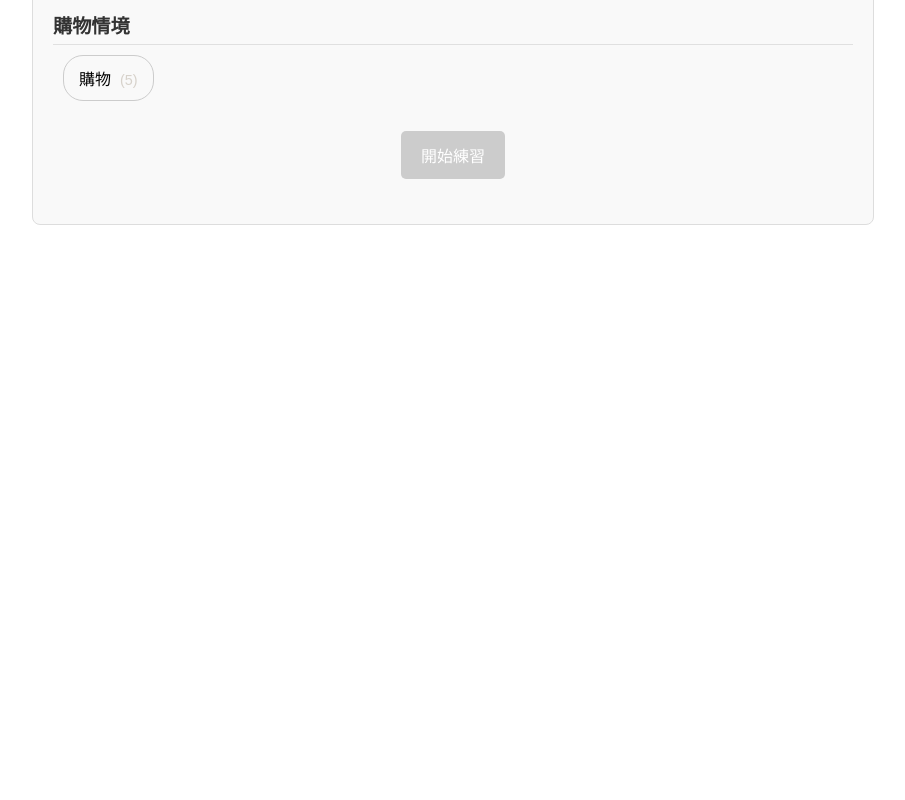
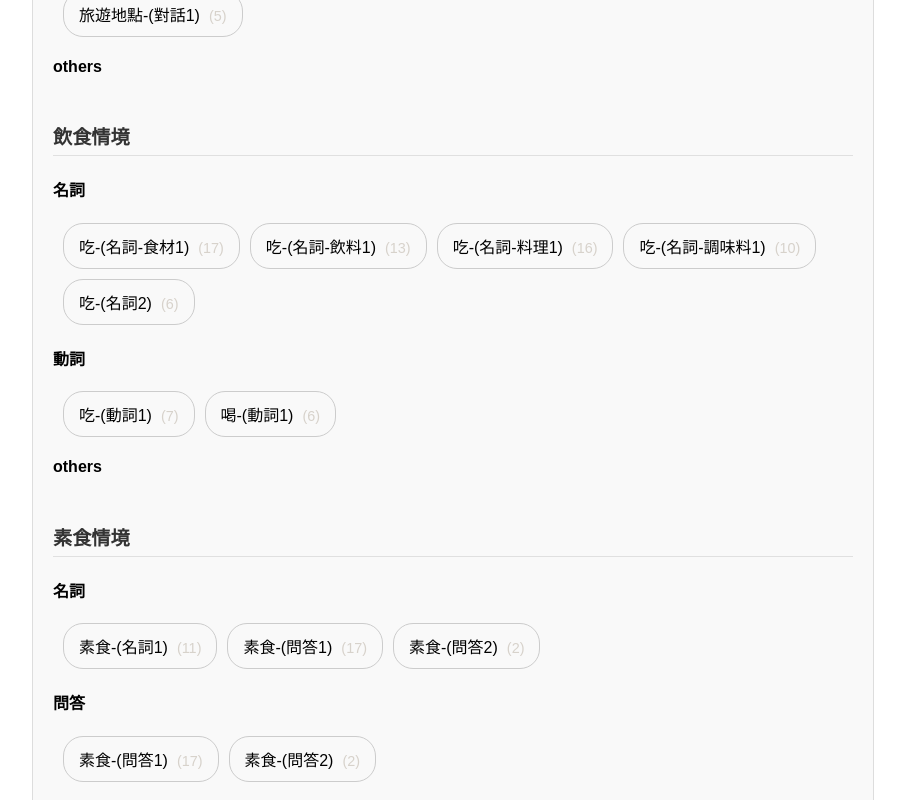
Before and after one commit to GotNeil/Lang, a React (Create React App) app: page / in a window 1280 px wide. Shown: the part 900-1700 px from the top of the page, without its empty margins (187-1092 px from the left). Before the commit the page ends 1145 px from the top, so only its background shows below. Built offline with nearby package versions, Linux system fonts and the light colour scheme; the HTML template or start-up script is replaced by a standard one.

Commit message:
adj : subcategory 結構調整

```diff
--- a/src/App.js
+++ b/src/App.js
@@ -114,14 +114,24 @@ function App() {
       .then(response => response.json())
       .then(groups => {
         const promises = groups.map(group => {
-          const filePromises = group.files.map(name =>
+          const subcategoryPromises = group.subcategory.map(subcategory => {
+            const filePromises = subcategory.files.map(name =>
               fetch(`/data/${name}`)
                 .then(res => res.json())
                 .then(data => ({ name, count: data.length }))
+                .catch(err => {
+                  console.error(`Error loading file ${name}:`, err);
+                  return { name, count: 0, error: true };
+                })
             );
             return Promise.all(filePromises).then(files => ({
+              name: subcategory.name,
+              files: files,
+            }));
+          });
+          return Promise.all(subcategoryPromises).then(subcategory => ({
             category: group.category,
-            files: files,
+            subcategory: subcategory,
           }));
         });
         return Promise.all(promises);
@@ -585,8 +595,11 @@ function App() {
           {categoryGroups.map(group => (
             <div key={group.category} className="category-group">
               <h3>{group.category}</h3>
+              {group.subcategory.map(subcategory => (
+                <div key={subcategory.name} className="subcategory-group">
+                  {(subcategory.name !== 'others' || group.subcategory.length > 1) && <h4>{subcategory.name}</h4>}
                   <div className="checkbox-group">
-                {group.files.map(file => (
+                    {subcategory.files.map(file => (
                       <div key={file.name} className="checkbox-item">
                         <input
                           type="checkbox"
@@ -594,14 +607,18 @@ function App() {
                           value={file.name}
                           checked={selectedCategories.includes(file.name)}
                           onChange={() => handleCategoryChange(file.name)}
+                          disabled={file.error}
                         />
-                    <label htmlFor={file.name}>
+                        <label htmlFor={file.name} className={file.error ? 'disabled' : ''}>
                           {file.name.replace('.json', '')}
-                      <span className="category-count"> ({file.count})</span>
+                          {!file.error && <span className="category-count"> ({file.count})</span>}
+                          {file.error && <span className="category-count"> (載入失敗)</span>}
                         </label>
                       </div>
                     ))}
                   </div>
+                </div>
+              ))}
             </div>
           ))}
 
```
Also changed, not shown: public/data/manifest.json. Lines whose indentation alone changed are shown as unchanged.
